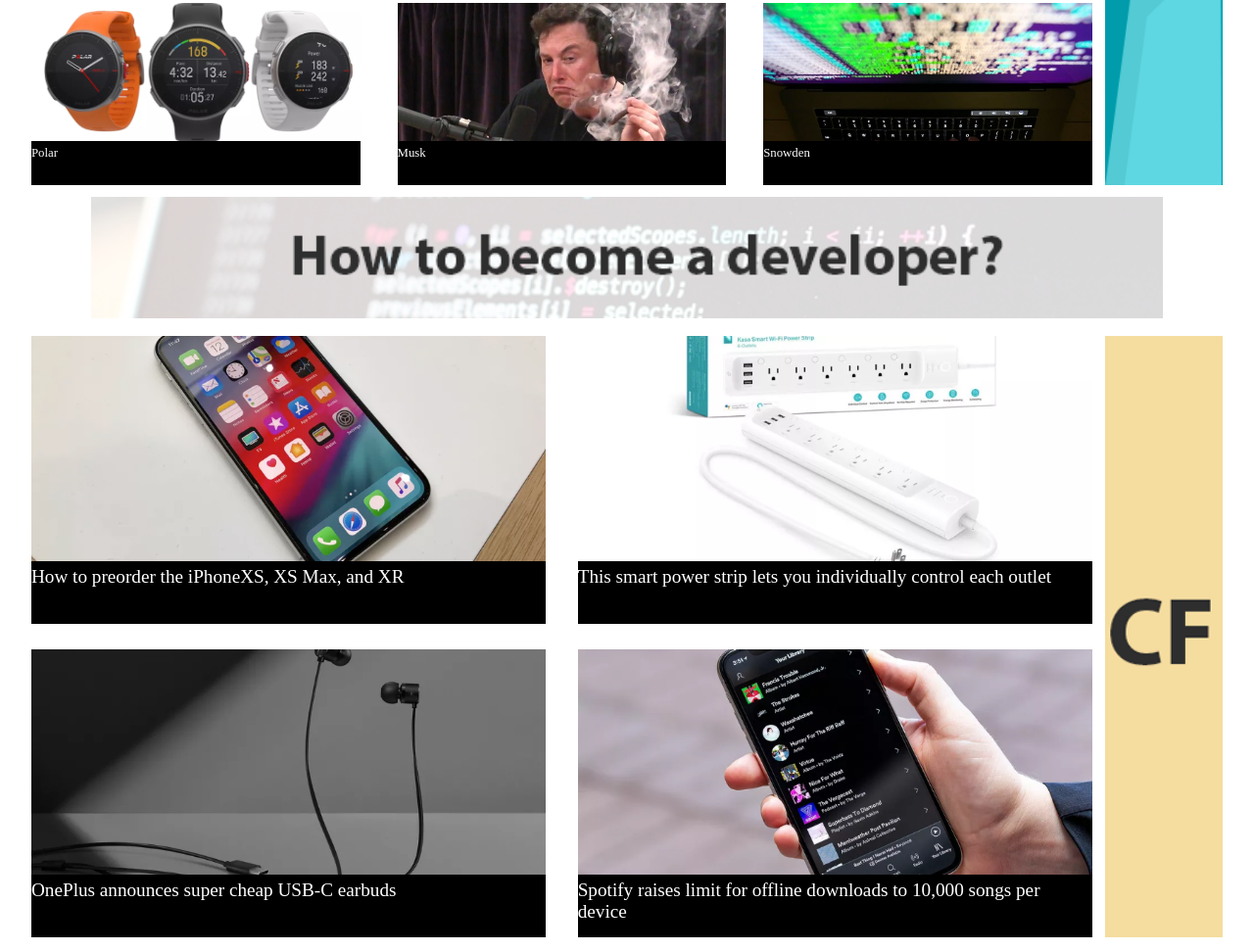
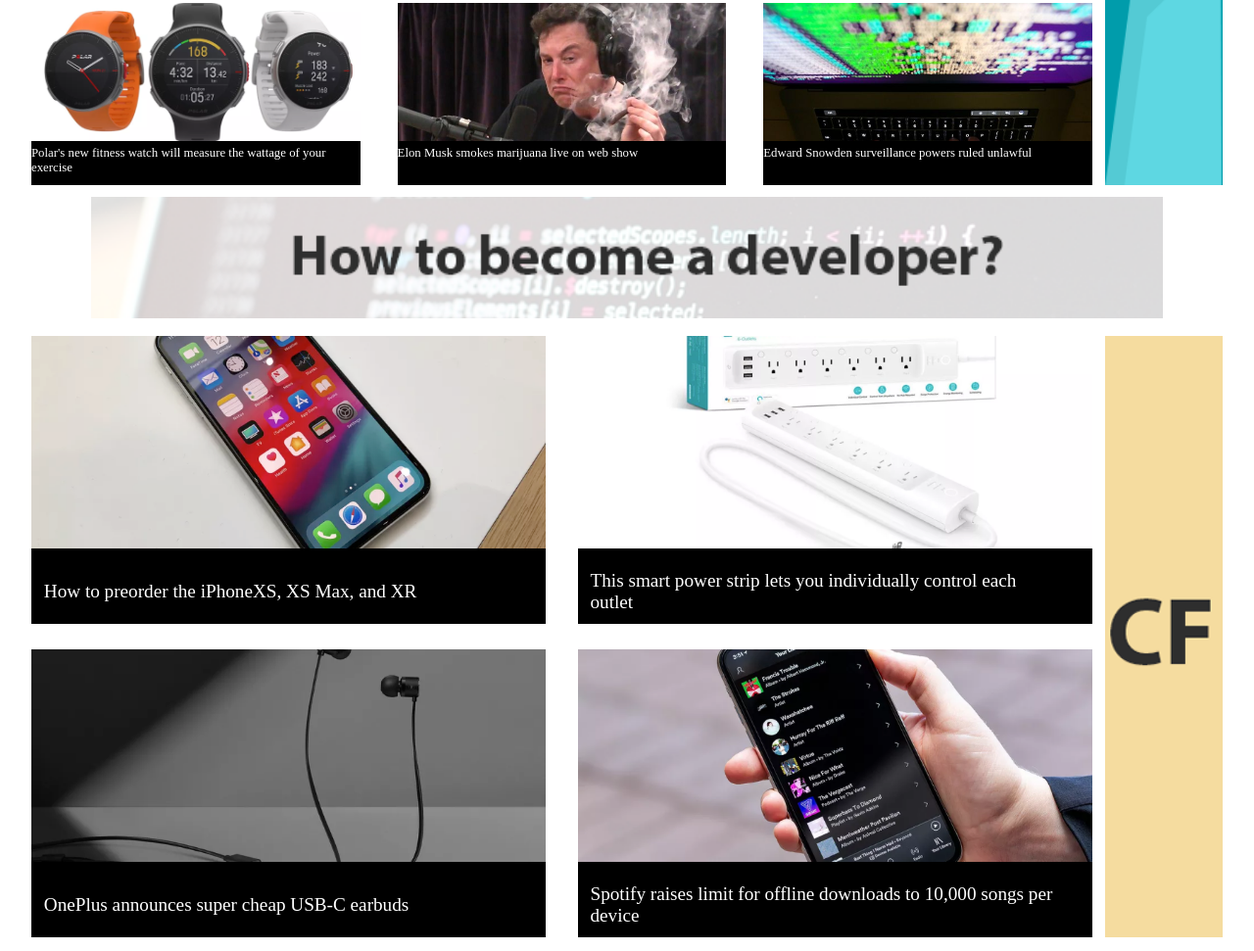
Before and after one commit to aliravn/CF-CR02-Valeria, a plain HTML site: page index.html in a window 1280 px wide. Shown: the part 521-1492 px from the top of the page at 98% size. Drawn offline with Linux system fonts and the light colour scheme.

Commit message:
center text in main-down section articles

```diff
--- a/css/style.sass
+++ b/css/style.sass
@@ -48,7 +48,9 @@ main
 	/*flex-flow: column*/
 
 .text
+	width: 100%
 	display: flex
+	justify-content: flex-start
 	align-items: center
 	padding-left: 1vw
 
@@ -147,7 +149,7 @@ main
 	height: 23vw
 	img
 		width: 100%
-		height: 18vw
+		height: 17vw
 		object-fit: cover
 	p
 		margin: 0
@@ -157,6 +159,14 @@ main
 
 .row-bottom
 	margin-top: 1vw
+
+.text-bottom
+	width: 90%
+	height: 6vw
+	display: flex
+	flex-flow: row
+	align-items: center
+	padding-left: 1vw
 
 #cf-banner
 	width: 10%
--- a/index.html
+++ b/index.html
@@ -48,15 +48,15 @@
 				<div class="main-up-rows">
 					<div class="news-container">
 						<img src="img/polar.png" alt="polar.png">
-						<p>Polar</p>
+						<p>Polar's new fitness watch will measure the wattage of your exercise</p>
 					</div>
 					<div class="news-container">
 						<img src="img/musk.jpg" alt="musk.jpg">
-						<p>Musk</p>
+						<p>Elon Musk smokes marijuana live on web show</p>
 					</div>
 					<div class="news-container">
 						<img src="img/snowden.jpg" alt="snowden.jpg">
-						<p>Snowden</p>
+						<p>Edward Snowden surveillance powers ruled unlawful</p>
 					</div>
 
 				</div>
@@ -76,21 +76,21 @@
 
 					<div class="article-container row-top">
 						<img src="img/iphone.png" alt="iphone.png">
-						<p>How to preorder the iPhoneXS, XS Max, and XR</p>
+						<div class="text-bottom"><p>How to preorder the iPhoneXS, XS Max, and XR</p></div>
 					</div>
 					<div class="article-container row-top">
 						<img src="img/smart.png" alt="smart.png">
-						<p>This smart power strip lets you individually control each outlet</p>
+						<div class="text-bottom"><p>This smart power strip lets you individually control each outlet</p></div>
 					</div>
 
 
 					<div class="article-container row-bottom">
 						<img src="img/one.png" alt="one.png">
-						<p>OnePlus announces super cheap USB-C earbuds</p>
+						<div class="text-bottom"><p>OnePlus announces super cheap USB-C earbuds</p></div>
 					</div>
 					<div class="article-container row-bottom">
 						<img src="img/phone.png" alt="phone.png">
-						<p>Spotify raises limit for offline downloads to 10,000 songs per device</p>
+						<div class="text-bottom"><p>Spotify raises limit for offline downloads to 10,000 songs per device</p></div>
 					</div>
 
 			</div>
```
Also changed, not shown: css/style.css, 1 other file.
